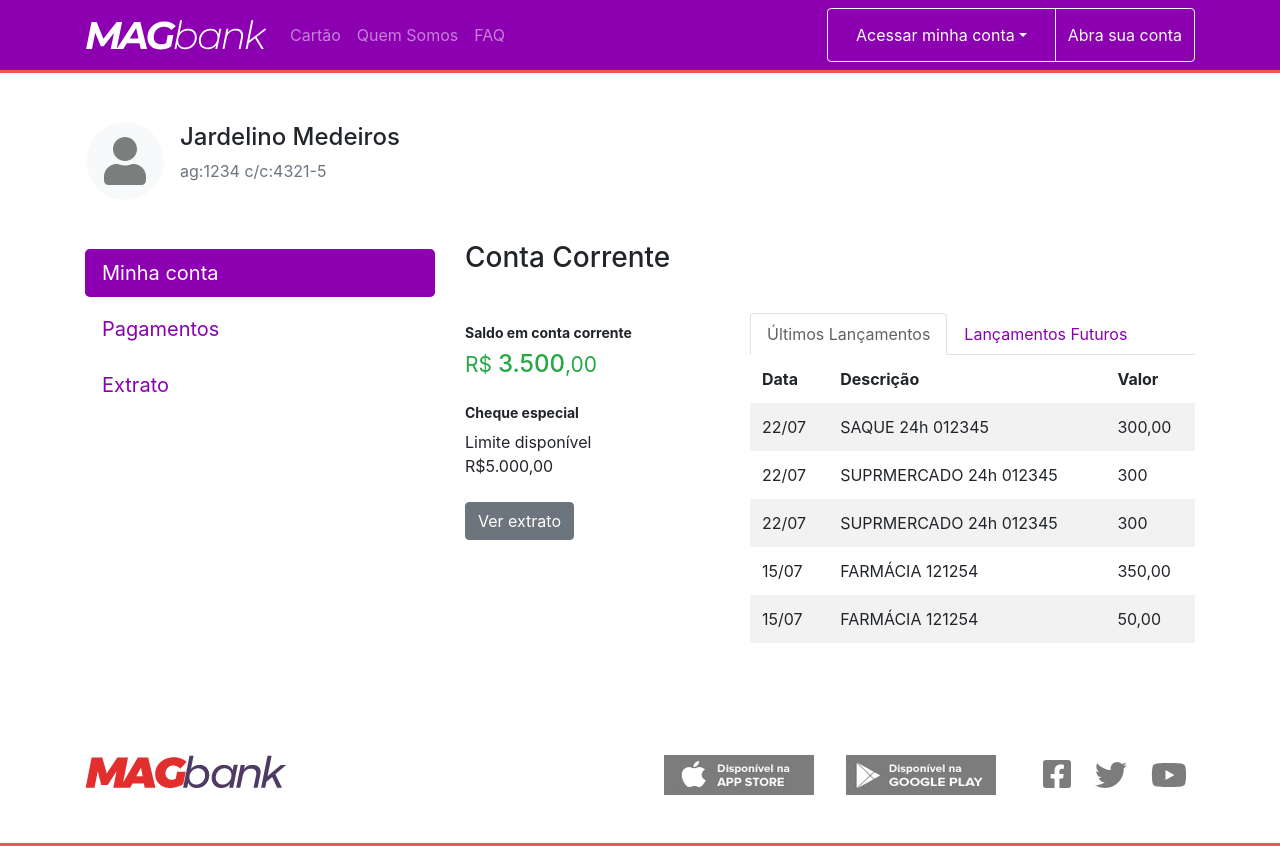
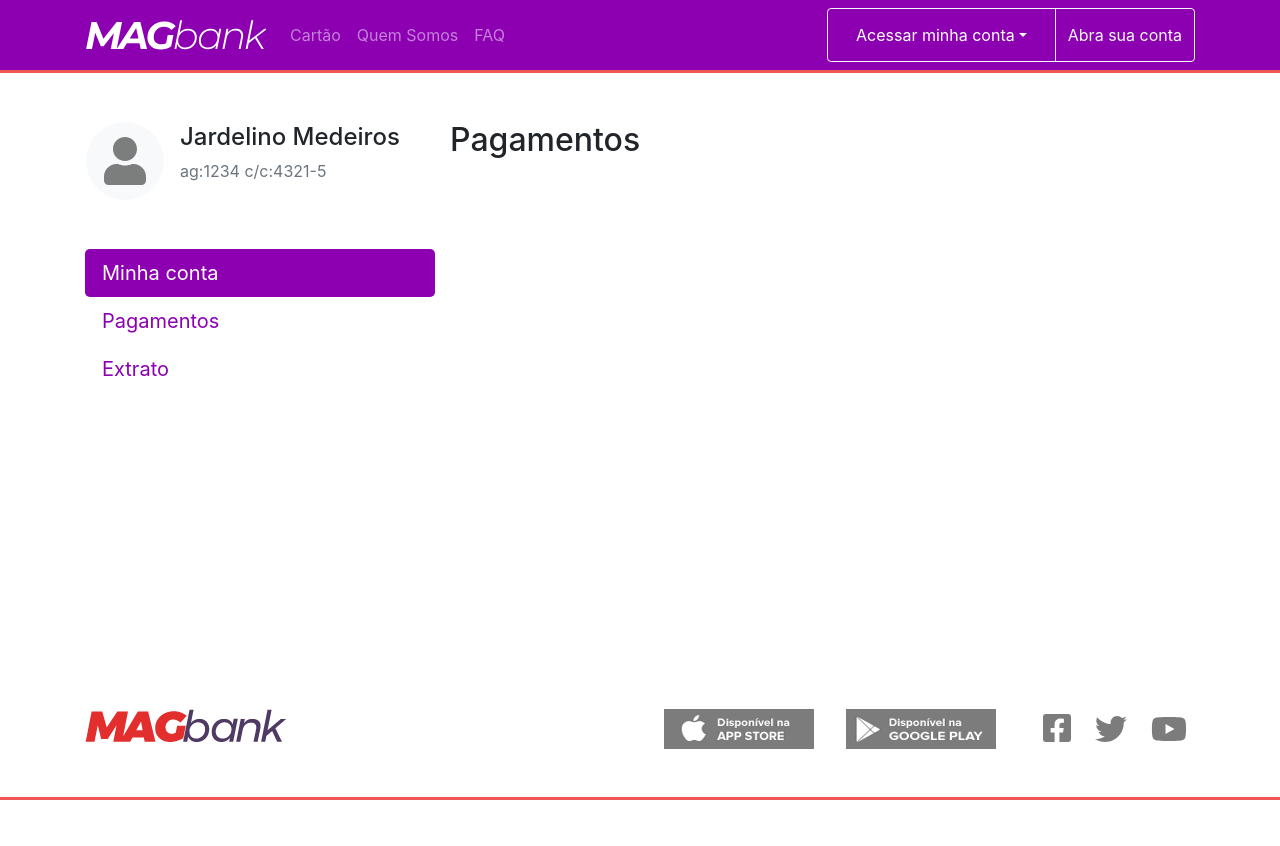
Before and after one commit to medeiros-dev01/magbank, a React (Create React App) app: page /dashboard/payments in a window 1280 px wide. After the commit the page ends 800 px from the top, so only its background shows below. Built offline with nearby package versions, Linux system fonts and the light colour scheme.

Commit message:
feat(dashboard): update dashboard components

```diff
--- /dev/null
+++ b/src/componentes/AccountBalance.js
@@ -0,0 +1,78 @@
+import React from "react";
+import { Col, Button, Tabs, Tab, Table } from "react-bootstrap";
+
+
+const AccountBalance = ({ data }) => {
+
+    const { latestBalance, futureBalance } = data;
+
+    return (
+  <>
+    <Col xs={12} lg={3} className="mt-lg-5 pt-lg-4">
+      <h3 className="my-5">Conta Corrente</h3>
+      <h6>
+        <small>
+          <strong>Saldo em conta corrente</strong>
+        </small>
+      </h6>
+      <h4 className="text-success mb-4">
+        <small>R$ </small>3.500<small>,00</small>
+      </h4>
+      <h6>
+        <small>
+          <strong>Cheque especial</strong>
+        </small>
+      </h6>
+      <p className="mb-0">Limite disponível</p>
+      <p className="mb-4">R$5.000,00</p>
+      <Button variant="secondary">Ver extrato</Button>
+    </Col>
+    <Col xs={12} lg={5} className="mt-lg-5 pt-lg-5">
+      <Tabs className="mt-5 pt-lg-5" defaultActiveKey="latest">
+        <Tab eventKey="latest" title="Últimos Lançamentos">
+          <Table striped borderless>
+            <thead>
+              <tr>
+                <th>Data</th>
+                <th>Descrição</th>
+                <th>Valor</th>
+              </tr>
+            </thead>
+            <tbody>
+              {latestBalance.map(({ date, description, value }) => (
+                <tr>
+                  <td>{date}</td>
+                  <td>{description}</td>
+                  <td>{value}</td>
+                </tr>
+              ))}
+            </tbody>
+          </Table>
+        </Tab>
+        <Tab eventKey="future" title="Lançamentos Futuros">
+          <Table striped borderless>
+            <thead>
+              <tr>
+                <th>Data</th>
+                <th>Descrição</th>
+                <th>Valor</th>
+              </tr>
+            </thead>
+            <tbody>
+              {futureBalance.map(({ date, description, value }) => (
+                <tr>
+                  <td>{date}</td>
+                  <td>{description}</td>
+                  <td>{value}</td>
+                </tr>
+              ))}
+            </tbody>
+          </Table>
+        </Tab>
+      </Tabs>
+    </Col>
+  </>
+)
+};
+
+export default AccountBalance;
--- a/src/views/Dashboard.js
+++ b/src/views/Dashboard.js
@@ -1,26 +1,30 @@
 import React from "react";
-import { Container, Row, Col, Button, Tabs, Tab, Table } from "react-bootstrap";
+import { Switch, Route, Link } from "react-router-dom";
+import { Container, Row, Col, Button } from "react-bootstrap";
 import { FontAwesomeIcon } from "@fortawesome/react-fontawesome";
 import { faCircle, faUser } from "@fortawesome/free-solid-svg-icons";
+
+import AccountBalance from "../componentes/AccountBalance";
 
 import "./Dashboard.scss";
 
 const Dashboard = ({ className = false }) => {
-  const latestData = [
+  const data = {
+    latestBalance: [
       { date: "22/07", description: "SAQUE 24h 012345", value: "300,00" },
       { date: "22/07", description: "SUPRMERCADO 24h 012345", value: "300" },
       { date: "22/07", description: "SUPRMERCADO 24h 012345", value: "300" },
       { date: "15/07", description: "FARMÁCIA 121254", value: "350,00" },
       { date: "15/07", description: "FARMÁCIA 121254", value: "50,00" },
-  ];
+    ],
 
-  const futureData = [
+    futureBalance: [
       { date: "22/08", description: "SALÁRIO 01258", value: "3000,00" },
       { date: "22/08", description: "IMAGINE 012345", value: "275,00" },
       { date: "22/08", description: "NETFLIX 012345", value: "30,00" },
       { date: "15/08", description: "FARMÁCIA 121254", value: "350,00" },
-
-  ];
+    ],
+  };
 
   return (
     <Container className={`dashboard py-5${className ? className : ""}`}>
@@ -43,6 +47,7 @@ const Dashboard = ({ className = false }) => {
               <p className="text-muted">ag:1234 c/c:4321-5</p>
             </Col>
           </Row>
+          <Link to="/dashboard">
             <Button
               className="dashboard__button dashboard__button--active text-left"
               variant="link"
@@ -51,6 +56,9 @@ const Dashboard = ({ className = false }) => {
             >
               Minha conta
             </Button>
+          </Link>
+
+          <Link to="/dashboard/payments">
             <Button
               className="dashboard__button text-left"
               variant="link"
@@ -59,6 +67,9 @@ const Dashboard = ({ className = false }) => {
             >
               Pagamentos
             </Button>
+          </Link>
+
+          <Link to="/dashboard/history">
             <Button
               className="dashboard__button text-left"
               variant="link"
@@ -67,75 +78,20 @@ const Dashboard = ({ className = false }) => {
             >
               Extrato
             </Button>
+          </Link>
         </Col>
-        <Col xs={12} lg={3} className="mt-lg-5 pt-lg-4">
-          <h3 className="my-5">Conta Corrente</h3>
-          <h6>
-            <small>
-              <strong>Saldo em conta corrente</strong>
-            </small>
-          </h6>
-          <h4 className="text-success mb-4">
-            <small>R$ </small>3.500<small>,00</small>
-          </h4>
-          <h6>
-            <small>
-              <strong>Cheque especial</strong>
-            </small>
-          </h6>
-          <p className="mb-0">Limite disponível</p>
-          <p className="mb-4">R$5.000,00</p>
-          <Button variant="secondary">Ver extrato</Button>
-        </Col>
-        <Col xs={12} lg={5} className="mt-lg-5 pt-lg-5">
-          <Tabs className="mt-5 pt-lg-5" defaultActiveKey="latest">
-            <Tab
-                eventKey="latest"
-                title="Últimos Lançamentos"
-            >
-              <Table striped  borderless>
-                <thead>
-                  <tr>
-                    <th>Data</th>
-                    <th>Descrição</th>
-                    <th>Valor</th>
-                  </tr>
-                </thead>
-                <tbody>
-                  {latestData.map(({ date, description, value }) => (
-                    <tr>
-                      <td>{date}</td>
-                      <td>{description}</td>
-                      <td>{value}</td>
-                    </tr>
-                  ))}
-                </tbody>
-              </Table>
-            </Tab>
-            <Tab
-                eventKey="future"
-                title="Lançamentos Futuros">
-              <Table striped borderless>
-                <thead>
-                  <tr>
-                    <th>Data</th>
-                    <th>Descrição</th>
-                    <th>Valor</th>
-                  </tr>
-                </thead>
-                <tbody>
-                  {futureData.map(({ date, description, value }) => (
-                    <tr>
-                      <td>{date}</td>
-                      <td>{description}</td>
-                      <td>{value}</td>
-                    </tr>
-                  ))}
-                </tbody>
-              </Table>
-            </Tab>
-          </Tabs>
-        </Col>
+
+        <Switch>
+          <Route path="/dashboard/history">
+            <h2>Extratos</h2>
+          </Route>
+          <Route path="/dashboard/payments">
+            <h2>Pagamentos</h2>
+          </Route>
+          <Route path="/dashboard">
+            <AccountBalance data={data} />
+          </Route>
+        </Switch>
       </Row>
     </Container>
   );
```
Lines whose indentation alone changed are shown as unchanged.
